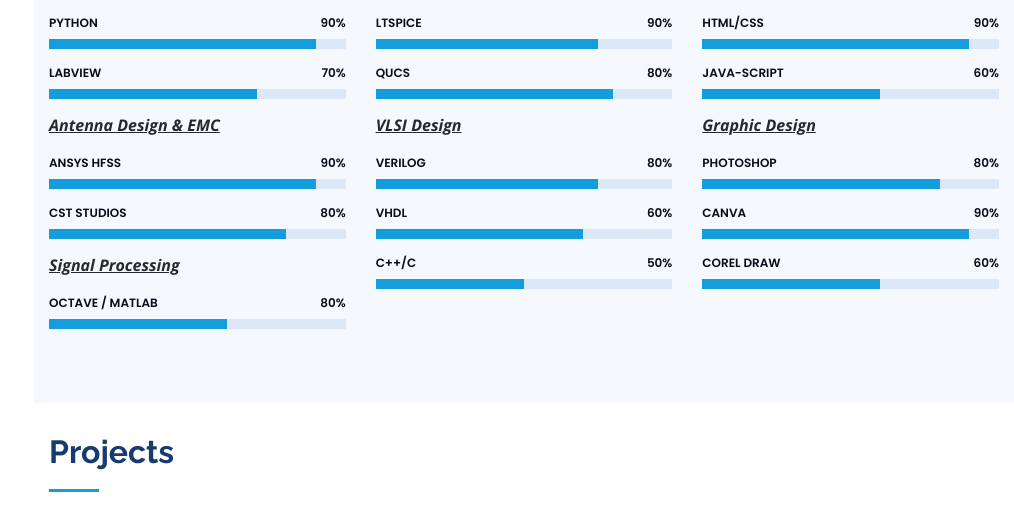
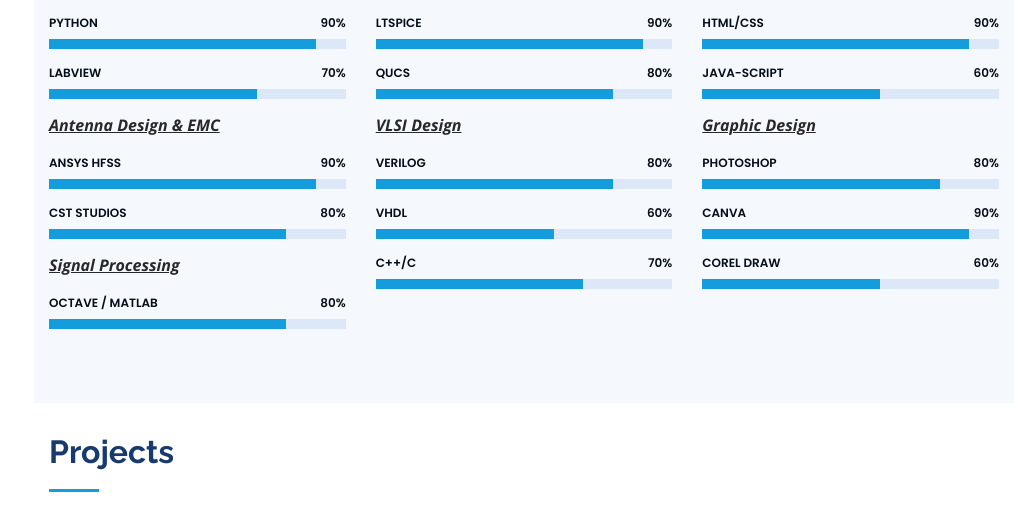
Before and after one commit to NayonikaChakraborty/Nayonika_Chakraborty_Portfolio2, a plain HTML site: page index.html in a window 1280 px wide. Shown: the part 1955-2475 px from the top of the page, without its empty margins (266-1280 px from the left). Drawn offline with nearby package versions, Linux system fonts and the light colour scheme.

Commit message:
Update index.html

```diff
--- a/index.html
+++ b/index.html
@@ -243,7 +243,7 @@
             <div class="progress">
               <span class="skill">Octave / MATLAB <i class="val">80%</i></span>
               <div class="progress-bar-wrap">
-                <div class="progress-bar" role="progressbar" aria-valuenow="60" aria-valuemin="0" aria-valuemax="100"></div>
+                <div class="progress-bar" role="progressbar" aria-valuenow="80" aria-valuemin="0" aria-valuemax="100"></div>
               </div>
             </div>
 
@@ -256,7 +256,7 @@
             <div class="progress">
               <span class="skill">LTSpice <i class="val">90%</i></span>
               <div class="progress-bar-wrap">
-                <div class="progress-bar" role="progressbar" aria-valuenow="75" aria-valuemin="0" aria-valuemax="100"></div>
+                <div class="progress-bar" role="progressbar" aria-valuenow="90" aria-valuemin="0" aria-valuemax="100"></div>
               </div>
             </div>
 
@@ -272,21 +272,21 @@
             <div class="progress">
               <span class="skill">Verilog <i class="val">80%</i></span>
               <div class="progress-bar-wrap">
-                <div class="progress-bar" role="progressbar" aria-valuenow="75" aria-valuemin="0" aria-valuemax="100"></div>
+                <div class="progress-bar" role="progressbar" aria-valuenow="80" aria-valuemin="0" aria-valuemax="100"></div>
               </div>
             </div>
 
             <div class="progress">
               <span class="skill">VHDL <i class="val">60%</i></span>
               <div class="progress-bar-wrap">
-                <div class="progress-bar" role="progressbar" aria-valuenow="70" aria-valuemin="0" aria-valuemax="100"></div>
+                <div class="progress-bar" role="progressbar" aria-valuenow="60" aria-valuemin="0" aria-valuemax="100"></div>
               </div>
             </div>
 
             <div class="progress">
-              <span class="skill">C++/C <i class="val">50%</i></span>
+              <span class="skill">C++/C <i class="val">70%</i></span>
               <div class="progress-bar-wrap">
-                <div class="progress-bar" role="progressbar" aria-valuenow="50" aria-valuemin="0" aria-valuemax="100"></div>
+                <div class="progress-bar" role="progressbar" aria-valuenow="70" aria-valuemin="0" aria-valuemax="100"></div>
               </div>
             </div>
 
```
